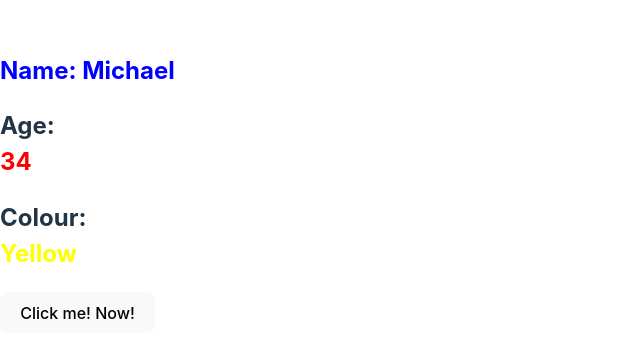
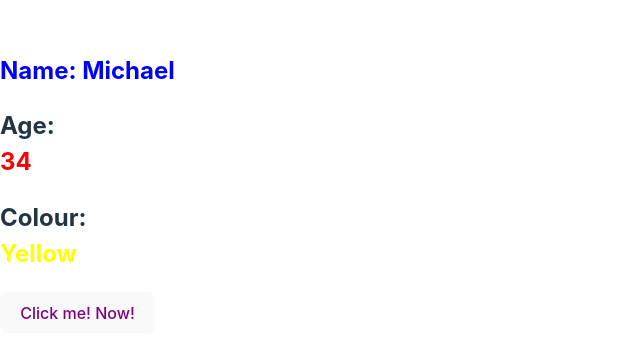
Before and after one commit to mlemoine28/whatgame2play2, a React (Vite) app: page / in a window 1280 px wide. Shown: the part 217-574 px from the top of the page, without its empty margins (0-640 px from the left). Built offline with nearby package versions, Linux system fonts and the light colour scheme.

Commit message:
Changed button color to purple

```diff
--- a/src/Components/Button/Button.jsx
+++ b/src/Components/Button/Button.jsx
@@ -1,9 +1,9 @@
 import React from "react";
-
+import Text from "../Text/Text";
 function Button({ onClick, label }) {
  return (
      <button onClick={onClick}>
-         {label}
+        <Text color="purple"> {label} </Text>
      </button>
  );
 }
```
